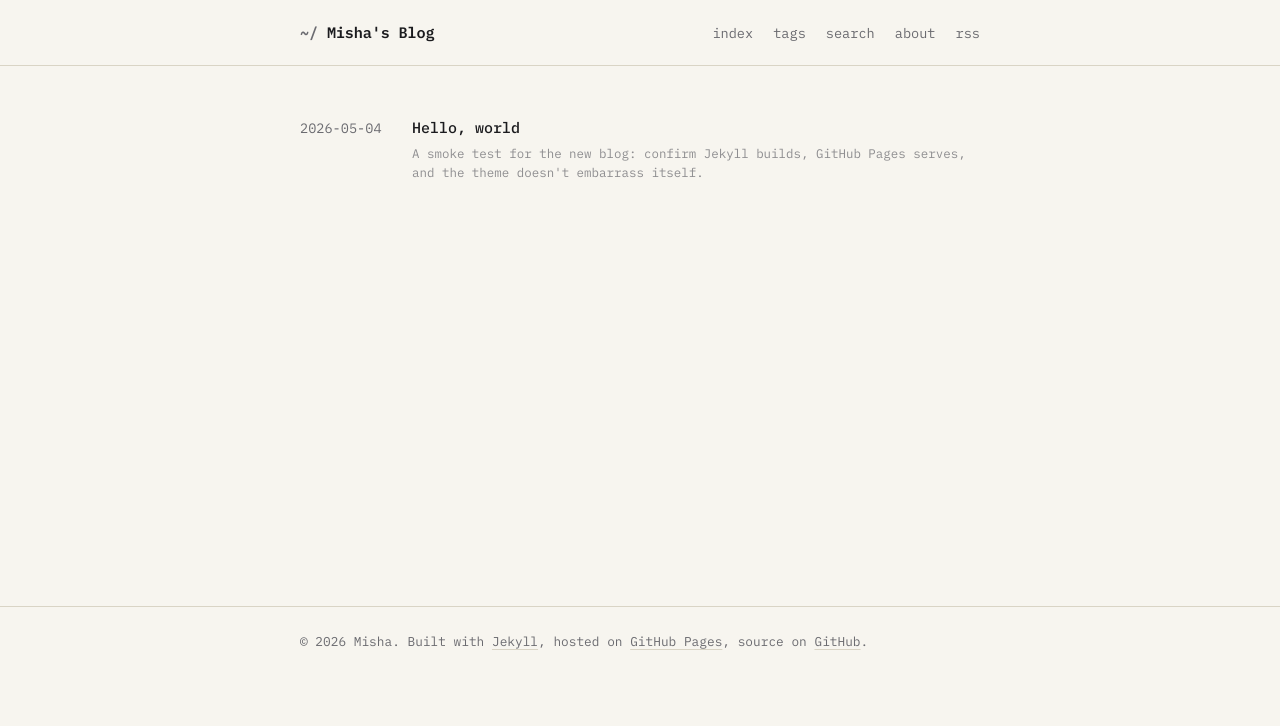
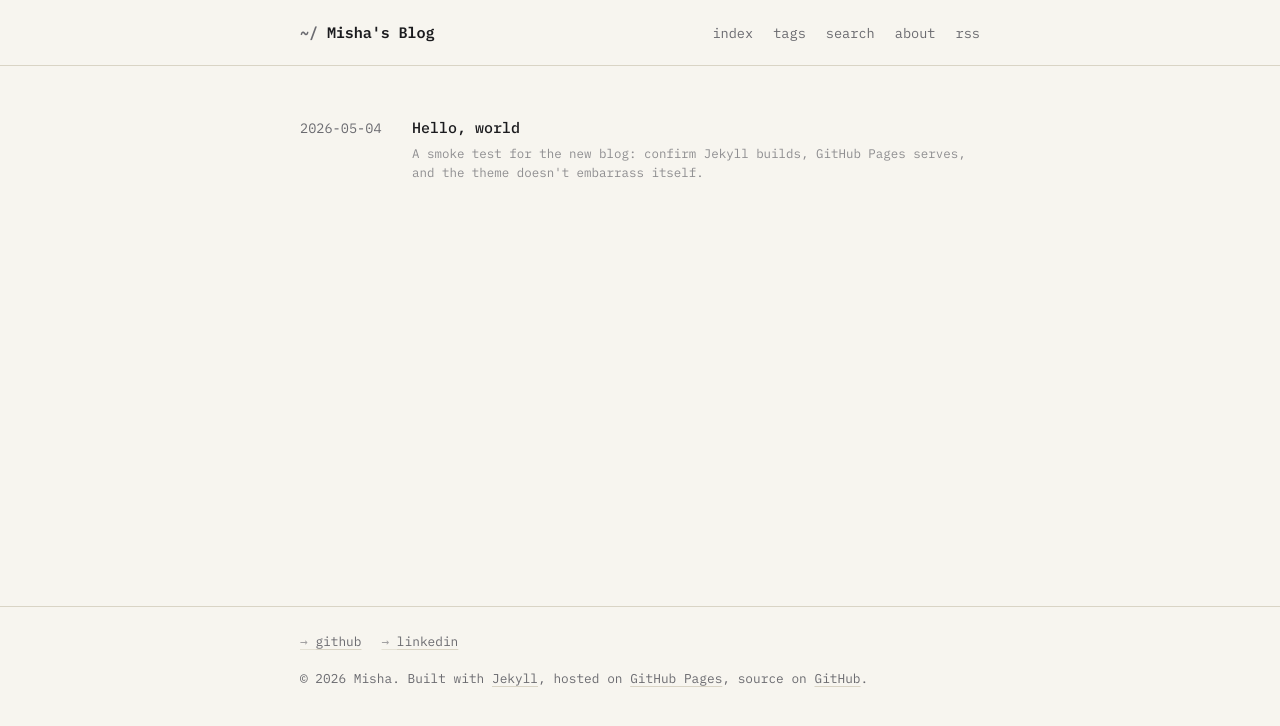
Before and after one commit to RatherBland/ratherbland.github.io, a Jekyll site: the page built from index.md, in a window 1280 px wide. Shown: the top 726 px of the page. Built offline with Jekyll 4.4.1, drawn with Linux system fonts in a browser that asks for light colours.

Commit message:
Add social links (github, linkedin) to footer

```diff
--- a/_config.yml
+++ b/_config.yml
@@ -40,7 +40,11 @@ twitter:
   username: ""
 social:
   name: Misha
-  links: []
+  links:
+    - label: github
+      url: https://github.com/RatherBland
+    - label: linkedin
+      url: https://www.linkedin.com/in/guy-bland-70403521b/
 
 # Giscus comments (https://giscus.app).
 # Fill repo_id and category_id from https://giscus.app/ once Discussions are
--- a/_includes/footer.html
+++ b/_includes/footer.html
@@ -1,6 +1,15 @@
 <footer class="site-footer">
   <div class="wrap">
-    <p>
+    {%- if site.social.links and site.social.links.size > 0 -%}
+    <ul class="site-footer__social" aria-label="Social links">
+      {%- for link in site.social.links -%}
+      <li>
+        <a href="{{ link.url }}" rel="me noopener" target="_blank">{{ link.label }}</a>
+      </li>
+      {%- endfor -%}
+    </ul>
+    {%- endif -%}
+    <p class="site-footer__meta">
       © {{ 'now' | date: '%Y' }} {{ site.author }}.
       Built with <a href="https://jekyllrb.com/">Jekyll</a>,
       hosted on <a href="https://pages.github.com/">GitHub Pages</a>,
--- a/assets/css/main.scss
+++ b/assets/css/main.scss
@@ -348,7 +348,20 @@ pre > code {
   color: var(--muted);
   font-size: 0.8rem;
 }
-.site-footer p { margin: 0; }
+.site-footer__social {
+  list-style: none;
+  padding: 0;
+  margin: 0 0 0.75rem;
+  display: flex;
+  flex-wrap: wrap;
+  gap: 1.25rem;
+}
+.site-footer__social a::before {
+  content: "→ ";
+  color: var(--muted);
+  opacity: 0.6;
+}
+.site-footer__meta { margin: 0; }
 .site-footer a { color: var(--muted); }
 .site-footer a:hover { color: var(--accent); }
 
```
